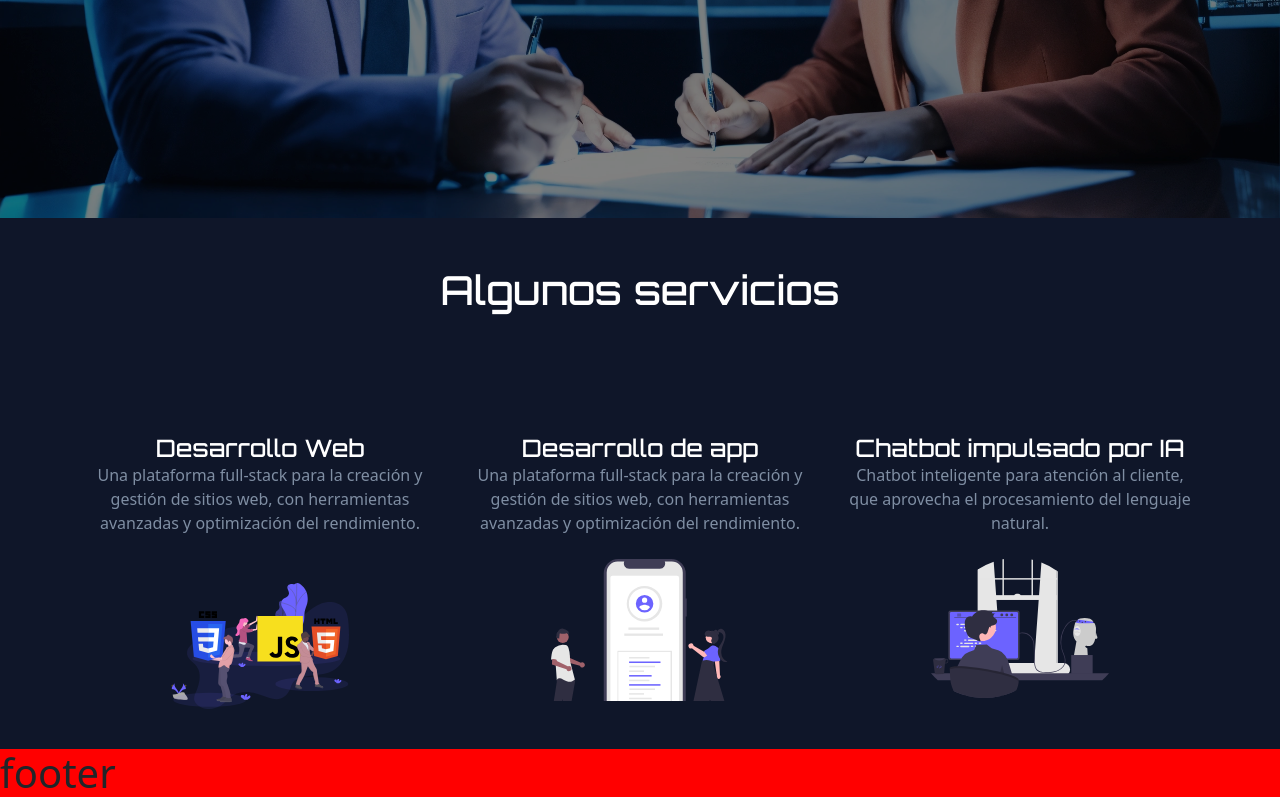
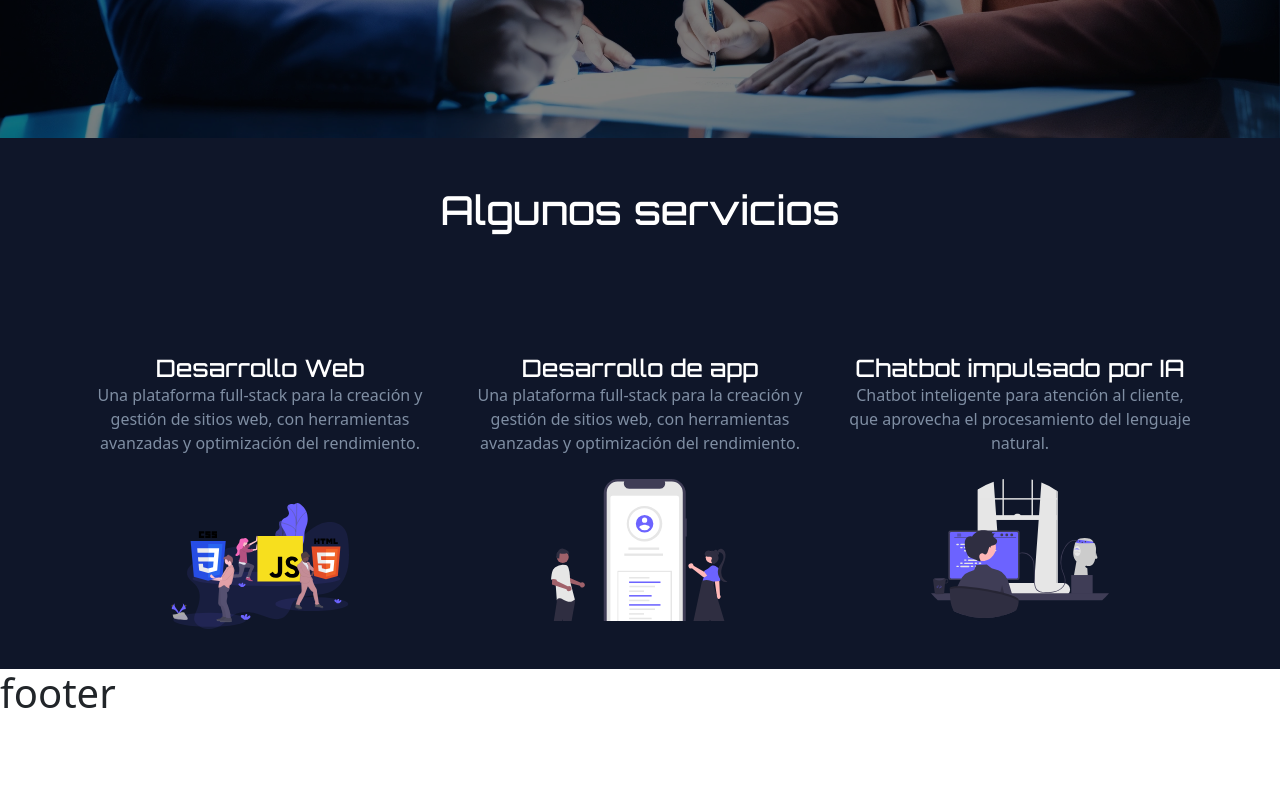
Before and after one commit to xRodrigo90x/kerra_tech, a Vue app in the folder frontend/: page / in a window 1280 px wide. Shown: the part 582-1382 px from the top of the page. After the commit the page ends 1302 px from the top, so only its background shows below. Built offline with nearby package versions, Linux system fonts and the light colour scheme.

Commit message:
navbar sticky, creacion backend

```diff
--- a/frontend/src/components/Carousel.vue
+++ b/frontend/src/components/Carousel.vue
@@ -1,5 +1,4 @@
 <template>
-    <!--poner carousel en data-bs-ride-->
     <div id="carouselExampleAutoplaying" class="carousel slide" data-bs-ride="carousel" data-bs-interval="8000">
         <div class="carousel-inner">
             <div class="carousel-item active">
--- a/frontend/src/components/Footer.vue
+++ b/frontend/src/components/Footer.vue
@@ -5,6 +5,6 @@
 </template>
 <style scoped>
 footer{
-    background-color: red;
+    background-color: white;
 }
 </style>
--- a/frontend/src/components/NavBar.vue
+++ b/frontend/src/components/NavBar.vue
@@ -4,7 +4,7 @@ import { RouterLink } from 'vue-router';
 
 <template>
 
-  <nav class="navbar navbar-expand-lg">
+  <nav class="navbar navbar-expand-lg fixed-top">
     <div class="container">
       <RouterLink to="/" class="navbar-brand" href="#">
         <img src="../../public/logo-kerratech.png" alt="icono KerraTech" width="36" height="30" id="logo">
@@ -38,6 +38,7 @@ import { RouterLink } from 'vue-router';
 
 <style scoped>
 nav {
+  background-color: white;
   height: 10vh;
   font-family: Roboto Condensed, serif;
   font-weight: 600;
```
